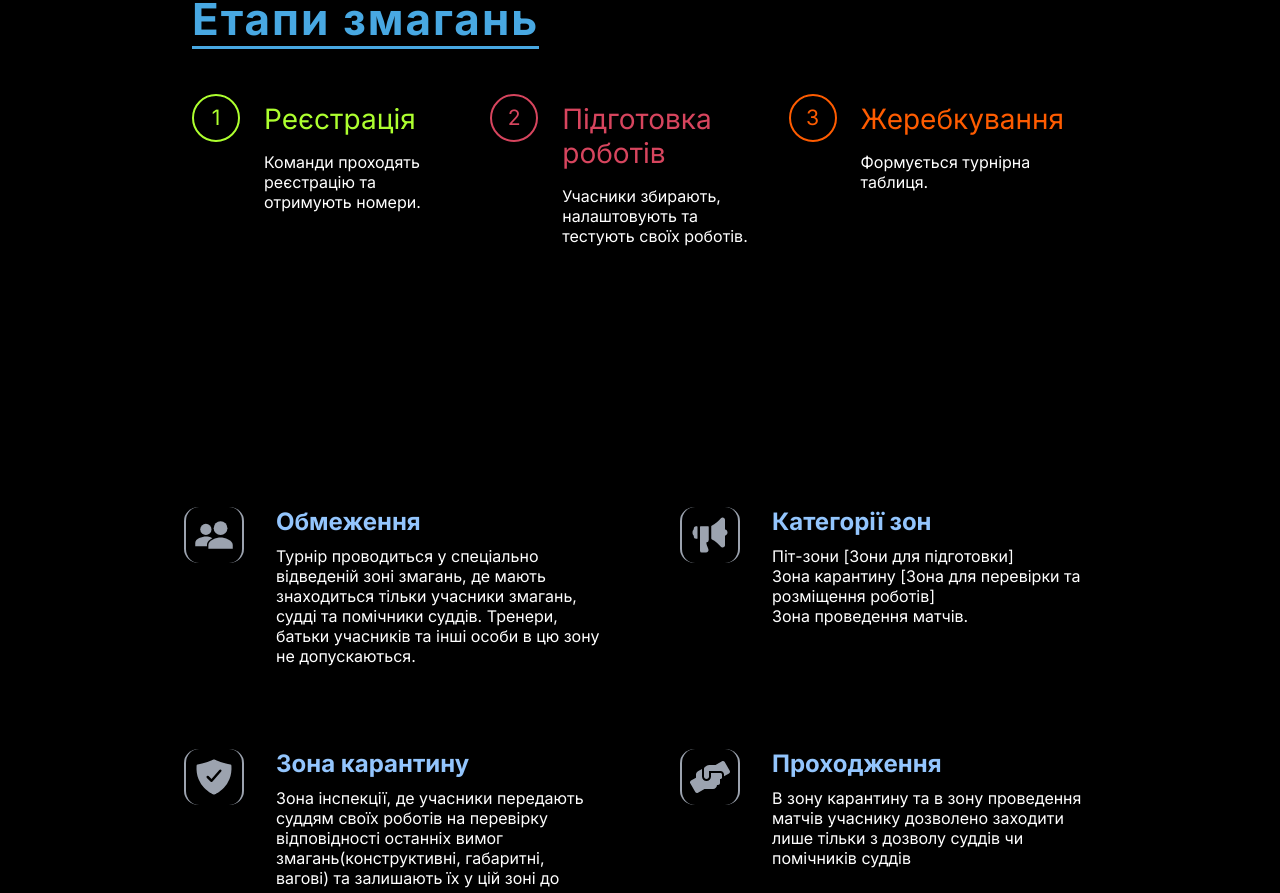
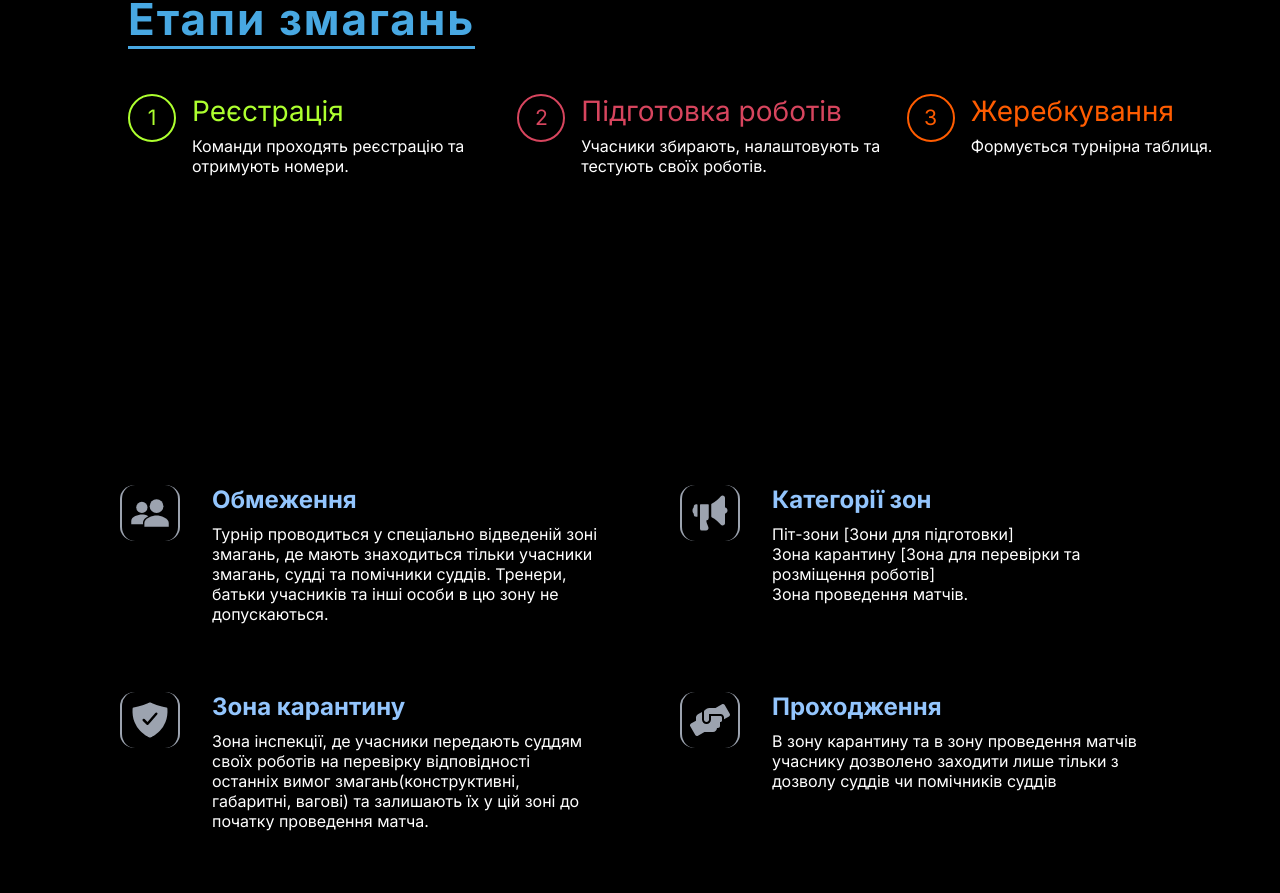
Before and after one commit to VasukPasuk/krop_robots, a React (Create React App) app: page / in a window 1280 px wide. Shown: the part 2600-3493 px from the top of the page. Built offline with nearby package versions, Linux system fonts and the light colour scheme; a web font is replaced by a local one.

Commit message:
Adaptive

```diff
--- a/src/Components/blocks/SumoStagesBlock/SumoStages.block.style.scss
+++ b/src/Components/blocks/SumoStagesBlock/SumoStages.block.style.scss
@@ -9,15 +9,22 @@
   justify-content: left;
   align-items: center;
   color: var(--sumo-stages-block-simple-text-color);
-  padding: 2rem 0 8rem 0;
+  padding: 2rem 0 6rem $desktop-padding-left-right;
   background: var(--sumo-stages-block-bg-color);
   transition: 1s ease background;
+  @media screen and (width <= 480px){
+    padding: 1rem 0 $mobile-padding-left-right 2rem;
+  }
   .sumo-stages-block__title-box {
     position: relative;
-    width: 70%;
+    width: 100%;
     padding: 3rem 0;
     letter-spacing: 2px;
     font-size: 2.75rem;
+    @media screen and (width <= 480px){
+      padding: 2rem 0 2rem;
+      font-size: 2rem;
+    }
     #stages-title {
       position: relative;
       color: var(--sumo-stages-block-title-accent-color);
@@ -35,10 +42,11 @@
 
   .sumo-stages-block__text-container {
     container-type: inline-size;
-    width: 70%;
+    width: 100%;
     position: relative;
     display: grid;
     grid-template:  100% / repeat(3, 1fr);
+    gap: 1rem;
     @media screen and (width < 768px) {
       grid-template: repeat(3, 1fr) / 100%;
     }
@@ -67,11 +75,15 @@
         @include sumo-stages-number-and-title-colors(var(--sumo-stages-block-third-column-accent-color))
       }
       .sumo-stages-block__text-container__text-block__text-box {
+        display: flex;
+        flex-direction: column;
+        padding-left: 1rem;
+        gap: 0.5rem;
         .sumo-stages-block__text-container__text-block__text-box__subtitle-box {
-          padding: 0.5rem 1.5rem;
+
         }
         .sumo-stages-block__text-container__text-block__text-box__main-text-box {
-          padding: 0.5rem 1.5rem;
+
         }
       }
     }
--- a/src/Components/blocks/SumoZonesBlock/SumoZones.block.style.scss
+++ b/src/Components/blocks/SumoZonesBlock/SumoZones.block.style.scss
@@ -5,13 +5,19 @@
   display: grid;
   grid-template: auto 95% / 100%;
   color: black;
-  margin-top: 2rem;
+  margin-top: 1rem;
+  padding: calc($desktop-padding-left-right - 2rem);
+  gap: 4rem;
+  @media screen and (width <= 480px) {
+    padding: 1rem 0.25rem;
+
+  }
   .sumo-zones-title {
     display: flex;
     justify-content: center;
     align-items: center;
     span {
-      padding: 0.5rem 1.25rem;
+      padding: 0 1.25rem;
       //background: #FF5C00;
       font-weight: 700;
       border-radius: 4px;
@@ -22,12 +28,11 @@
   .sumo-zones-cards-wrapper {
     display: grid;
     grid-template: repeat(3, 1fr) / repeat(2, 1fr);
-    padding: 2rem 10rem;
     gap: 2rem;
     @media screen and (max-width: 680px) {
       grid-template: repeat(6, 1fr) / 100%;
-      padding: 1rem;
-      gap: 1rem;
+      padding: 1rem 0;
+      gap: 0.5rem;
     }
 
     .sumo-zones-card {
@@ -38,13 +43,12 @@
       text-align: left;
       border-radius: 8px;
       background: transparent;
-      padding: 1rem 1.5rem;
+      padding: 0.5rem 1.5rem;
       transition: transform 0.5s ease;
       //box-shadow: var(--zones-block-shadow-color);
       gap: 2rem;
       height: 100%;
-      @media screen and (max-width: 680px) {
-        padding: 1rem 3rem;
+      @media screen and (width <= 680px) {
         gap: 2rem;
         height: auto;
       }
--- a/src/style/_global.scss
+++ b/src/style/_global.scss
@@ -13,7 +13,7 @@
   }
   @media screen and (max-width: 480px) {
     ::-webkit-scrollbar {
-      width: 3px;
+      width: 1px;
     }
   }
   ::-webkit-scrollbar-track {
@@ -35,27 +35,34 @@
   }
 
 }
-input, textaream, select, button {
+input, textarea, select, button {
   font: inherit;
 }
+
 
 
 
 html {
   font-size: $gb-font-size;
   scroll-behavior: smooth;
-  height: 100%;
+  width: 100%;
 }
 
 body {
   position: relative;
-  width: 100vw;
+  width: 100%;
   min-height: 100vh;
   overflow-x: hidden;
   background: var(--body-bg-color);
   transition: 1s ease background;
   section {
     min-height: 100vh;
-    width: 100vw;
+    width: 100%;
   }
 }
+
+*,
+*::before,
+*::after {
+  box-sizing: border-box;
+}
--- a/src/style/_variables.scss
+++ b/src/style/_variables.scss
@@ -2,6 +2,9 @@
 
 $logo-size: 64px;
 $gb-font-size: 16px;
+
+$desktop-padding-left-right: 8rem;
+$mobile-padding-left-right: 2rem;
 
 /* [body variables] */
 
```
